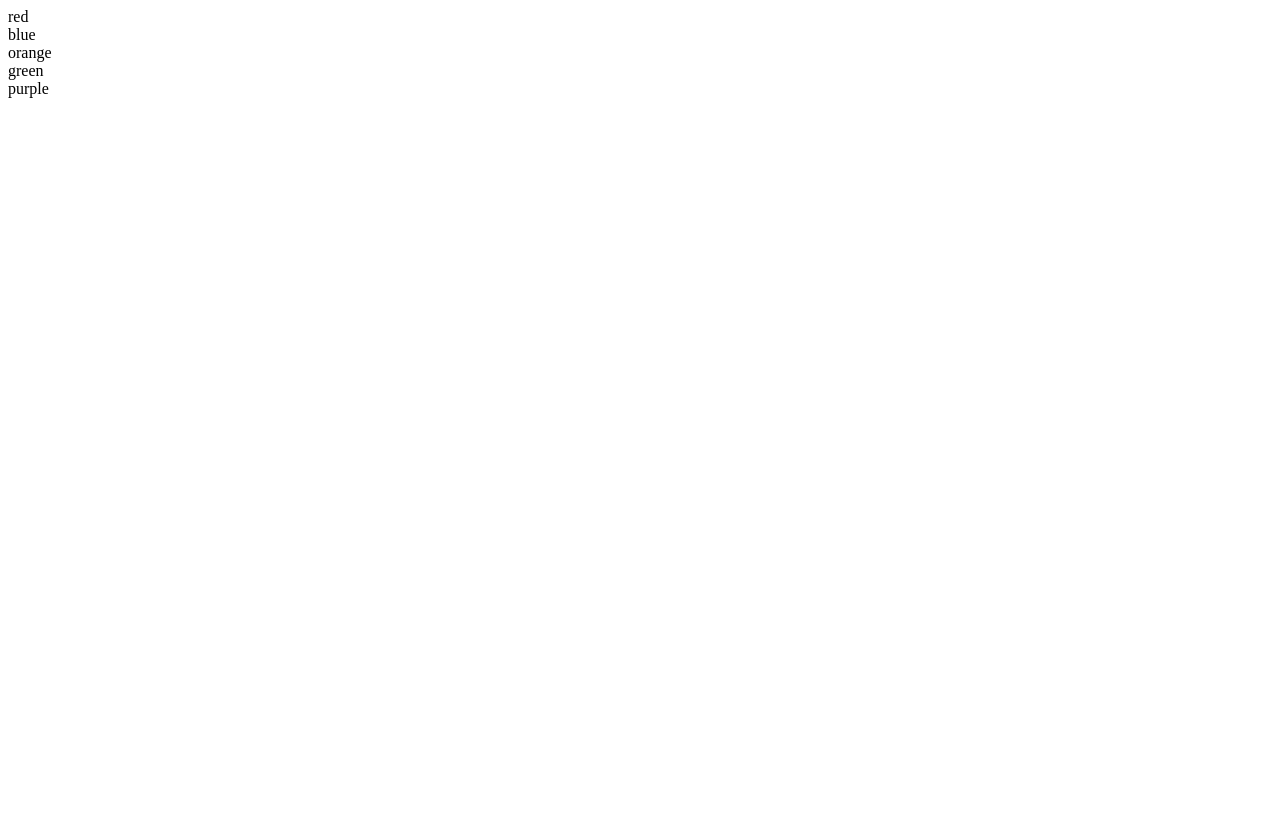
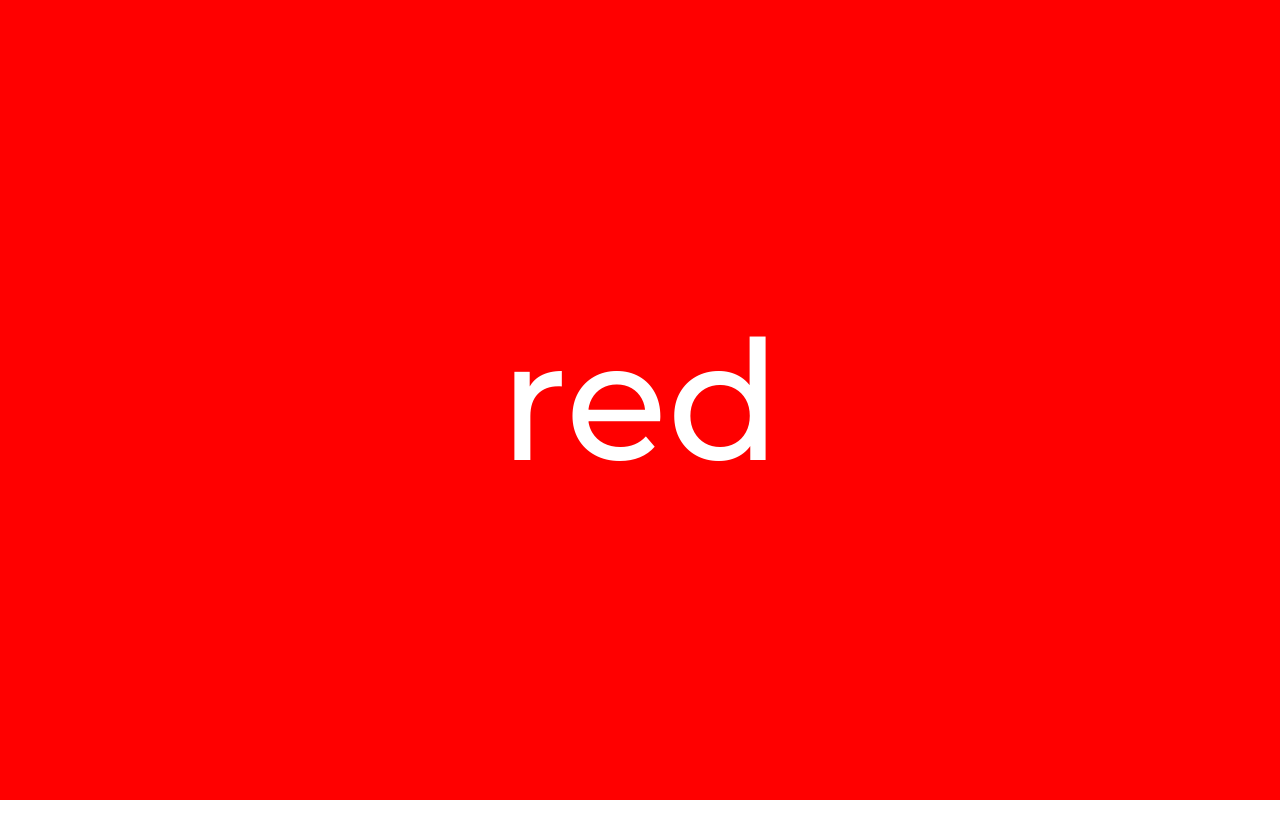
Before and after one commit to smulCode/Gsap, a plain HTML site: page index.html in a window 1280 px wide. Shown: the top 838 px of the page. Before the commit the page ends 800 px from the top, so only its background shows below. Drawn offline with nearby package versions, Linux system fonts and the light colour scheme; the site is published under a folder, as on GitHub Pages, so addresses that start at the root find nothing.

Commit message:
Update index.html

```diff
--- a/index.html
+++ b/index.html
@@ -4,7 +4,7 @@
     <meta charset="UTF-8">
     <meta http-equiv="X-UA-Compatible" content="IE=edge">
     <meta name="viewport" content="width=device-width, initial-scale=1.0">
-    <link rel="stylesheet" href="/styles/main.css">
+    <link rel="stylesheet" href="./styles/main.css">
 
     <script src="https://cdnjs.cloudflare.com/ajax/libs/gsap/3.9.0/gsap.min.js"></script>
     <script src="https://cdnjs.cloudflare.com/ajax/libs/gsap/3.9.0/ScrollTrigger.min.js"></script>
@@ -26,7 +26,7 @@
 
 
 
-    <script  src="/JS/main.js"></script>
+    <script  src="./JS/main.js"></script>
 
 </body>
 </html>
```
